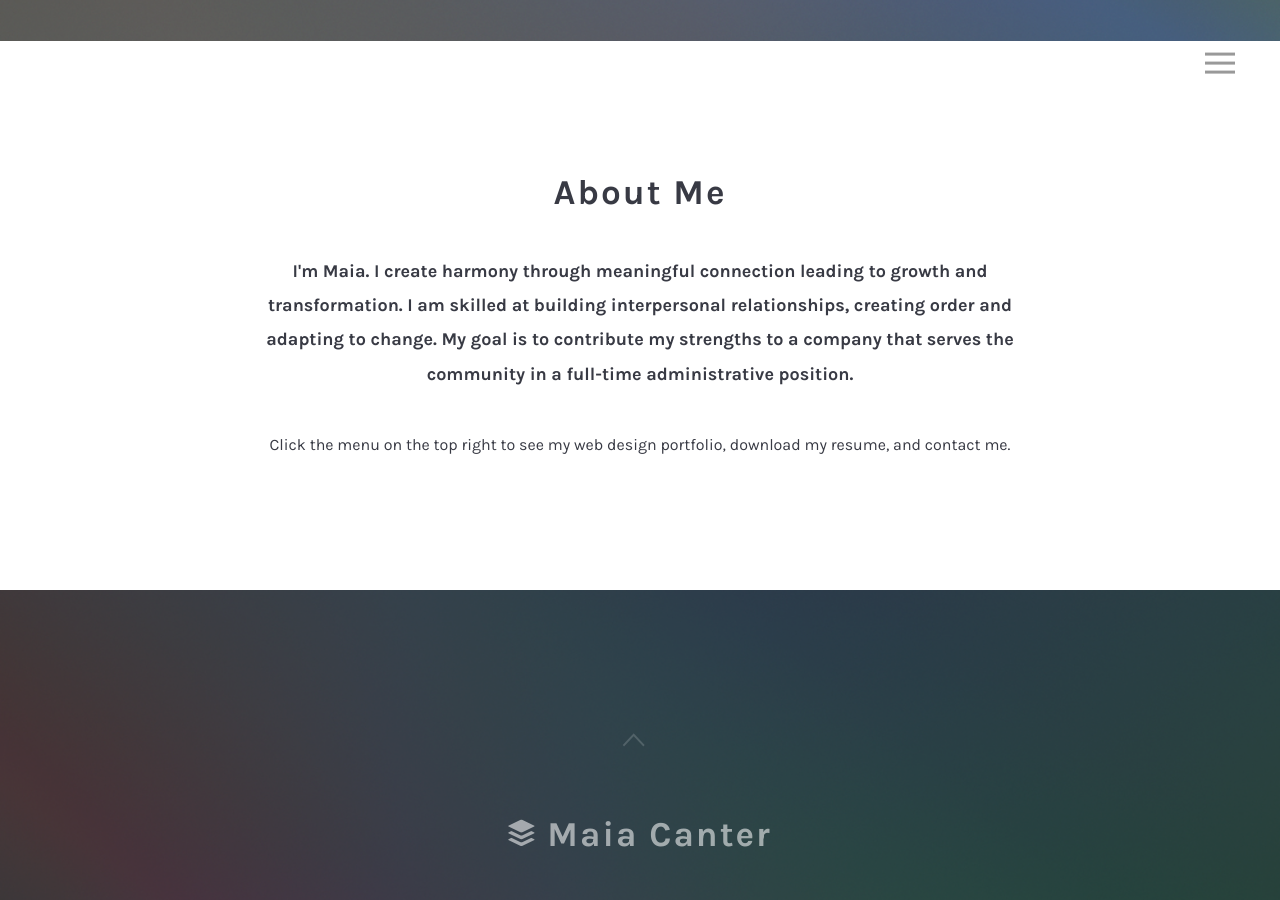
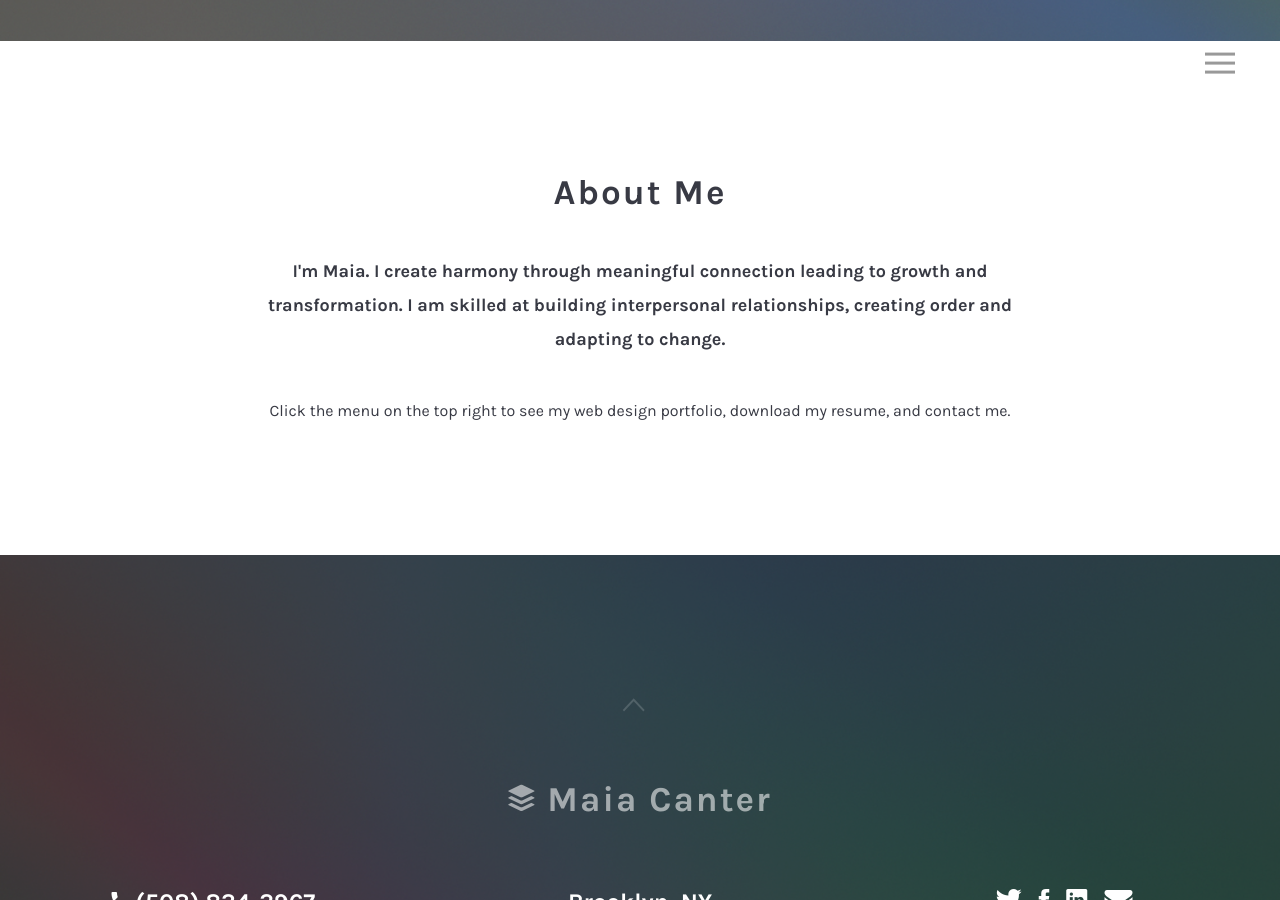
Before and after one commit to maiaflow/maiacanter, a Jekyll site: the page built from index.html, in a window 1280 px wide and 900 px high, scrolled down 859 px. Built offline with Jekyll 4.4.1, drawn with Linux system fonts in a browser that asks for light colours; nearby versions of some CDN libraries; some web fonts are replaced.

Commit message:
found a job

```diff
--- a/contact.html
+++ b/contact.html
@@ -4,7 +4,7 @@ layout: default
 
 <h2 id="about">Contact Me</h2>
 <p class="lead">
-    I'm Maia. I create harmony through meaningful connection leading to growth and transformation. I am skilled at building interpersonal relationships, creating order and adapting to change. My goal is to contribute my strengths to a company that serves the community in a full-time administrative position.
+    I'm Maia. I create harmony through meaningful connection leading to growth and transformation. I am skilled at building interpersonal relationships, creating order and adapting to change.
 </p>
 <form method="POST" action="https://formspree.io/maiacanter@gmail.com">
   <input type="email" name="email" placeholder="Your email">
--- a/index.html
+++ b/index.html
@@ -4,7 +4,7 @@ layout: default
 
 <h2 id="about">About Me</h2>
 <p class="lead">
-    I'm Maia. I create harmony through meaningful connection leading to growth and transformation. I am skilled at building interpersonal relationships, creating order and adapting to change. My goal is to contribute my strengths to a company that serves the community in a full-time administrative position.
+    I'm Maia. I create harmony through meaningful connection leading to growth and transformation. I am skilled at building interpersonal relationships, creating order and adapting to change.
 </p>
 <p>
     Click the menu on the top right to see my web design portfolio, download my resume, and contact me.
```
